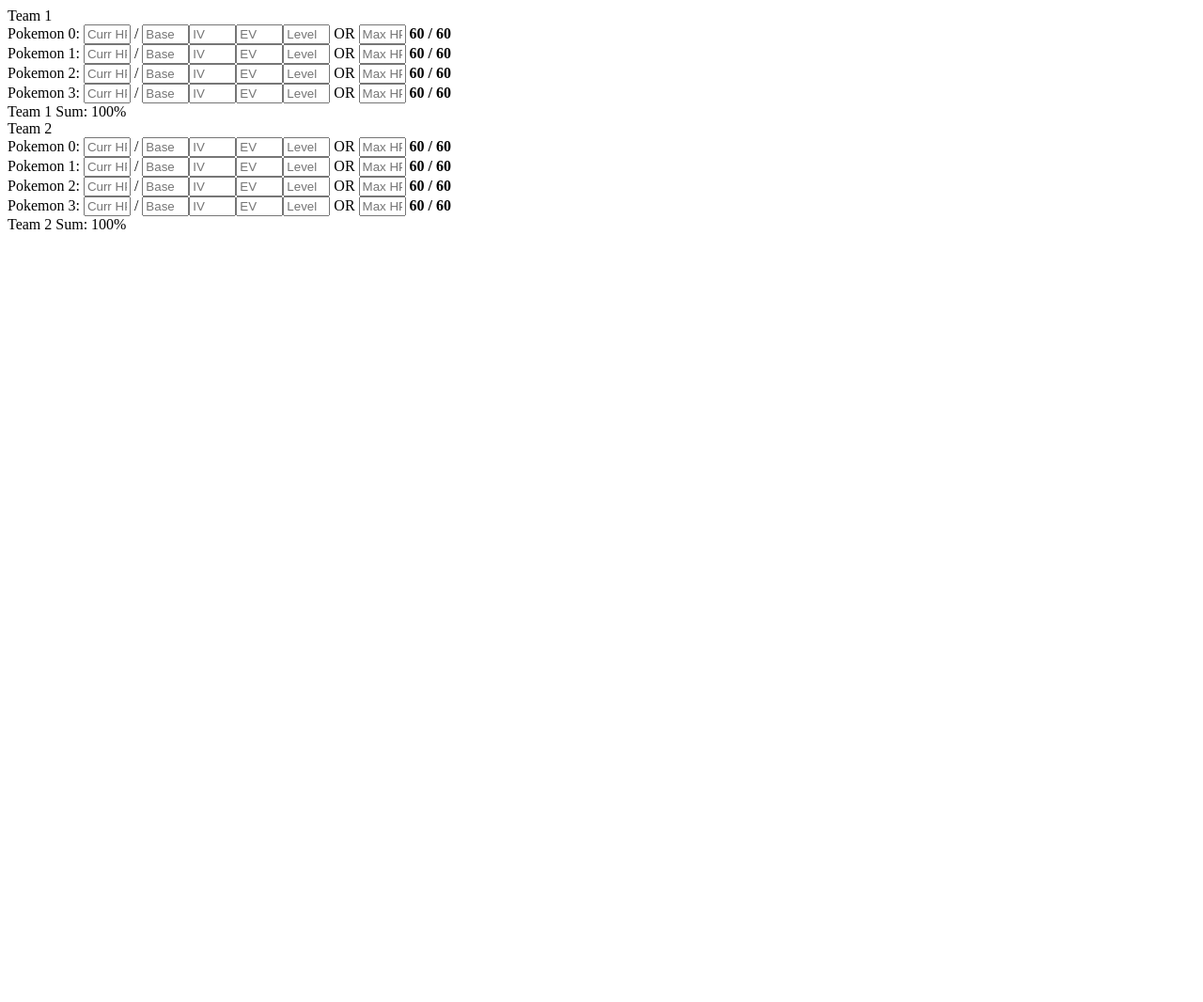
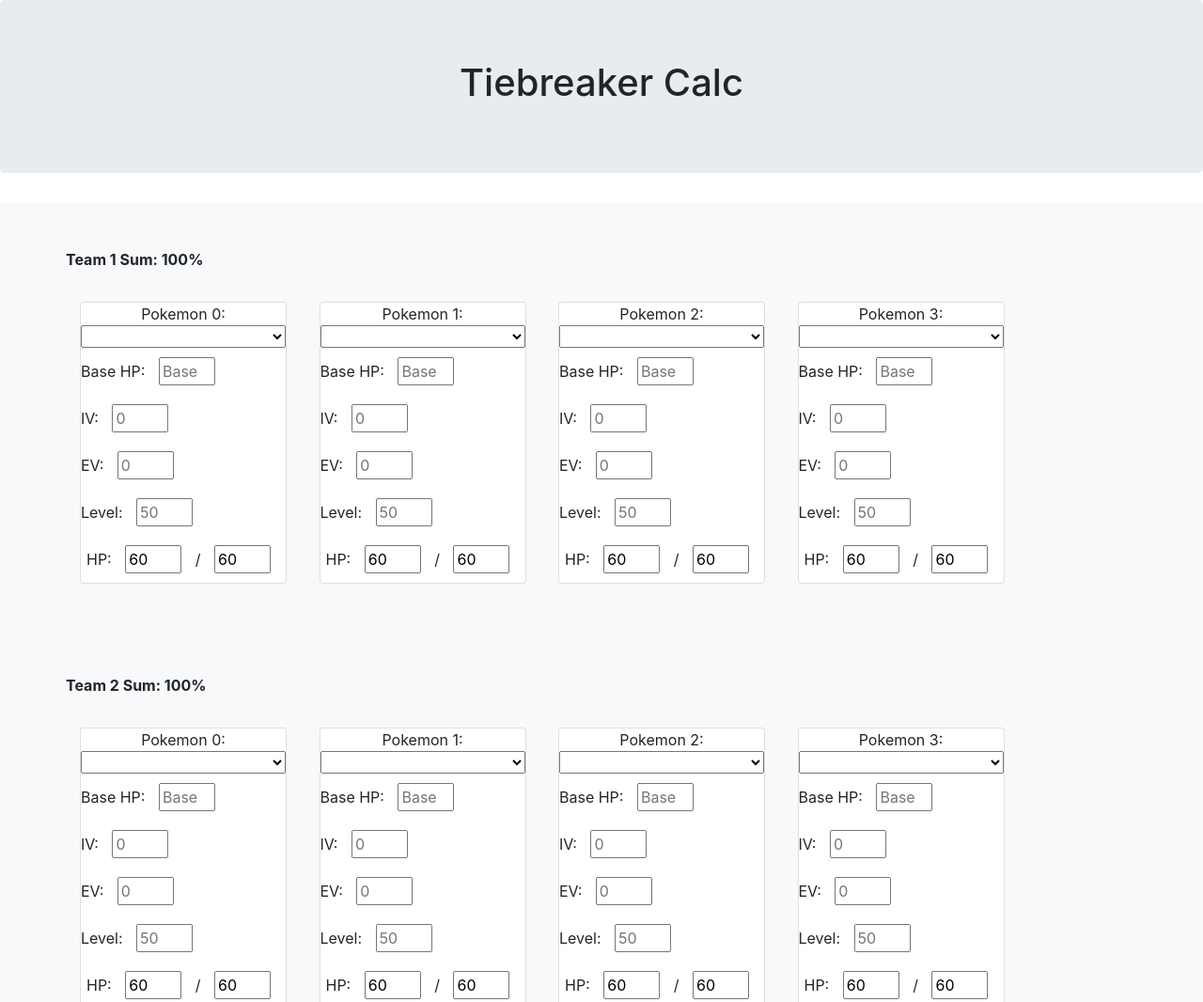
Before and after one commit to GriffinLedingham/pokemon-tiebreak, a plain HTML site: page index.html in a window 1280 px wide. Shown: the top 1066 px of the page at 94% size. Before the commit the page ends 800 px from the top, so only its background shows below. Drawn offline with nearby package versions, Linux system fonts and the light colour scheme; no server answers.

Commit message:
More quick garbage code to make this functional.

```diff
--- a/index.html
+++ b/index.html
@@ -1,24 +1,82 @@
 <script
-  src="https://code.jquery.com/jquery-3.5.1.slim.min.js"
-  integrity="sha256-4+XzXVhsDmqanXGHaHvgh1gMQKX40OUvDEBTu8JcmNs="
+  src="https://code.jquery.com/jquery-3.5.1.min.js"
+  integrity="sha256-9/aliU8dGd2tb6OSsuzixeV4y/faTqgFtohetphbbj0="
   crossorigin="anonymous"></script>
+<link rel="stylesheet" href="https://stackpath.bootstrapcdn.com/bootstrap/4.4.1/css/bootstrap.min.css" integrity="sha384-Vkoo8x4CGsO3+Hhxv8T/Q5PaXtkKtu6ug5TOeNV6gBiFeWPGFN9MuhOf23Q9Ifjh" crossorigin="anonymous">
+
 <style>
 input {
-  display:inline-block;
-  width:50px;
+  margin:10px;
+  width:60px;
 }
 </style>
-Team 1<br>
-<div id="team1"></div>
-<div>
-  Team 1 Sum: <span id="team1_tot"></span>
-</div>
-Team 2 <br>
-<div id="team2"></div>
-<div>
-  Team 2 Sum: <span id="team2_tot"></span>
-</div>
+<main role="main">
+
+  <section class="jumbotron text-center">
+    <div class="container">
+      <h1 class="jumbotron-heading">
+        Tiebreaker Calc
+      </h1>
+    </div>
+  </section>
+  <div class="album py-5 bg-light">
+    <div class="container">
+      <div class="row">
+        <p><b>Team 1 Sum: <span id="team1_tot"></span></b></p>
+        <div id="team1"></div>
+      </div>
+    </div>
+  </div>
+
+  <div class="album py-5 bg-light">
+    <div class="container">
+      <div class="row">
+        <p><b>Team 2 Sum: <span id="team2_tot"></span></b></p>
+        <div id="team2"></div>
+      </div>
+    </div>
+  </div>
+</main>
 <script>
+let initialRendered = false
+let allPokemon = []
+$.ajax('https://pokeapi.co/api/v2/pokemon?offset=0&limit=10000').done((body) => {
+  console.log(body)
+  allPokemon = body.results
+  allPokemon.unshift({'name': 'no pokemon', 'url': ''})
+  renderAllDD()
+})
+
+$(document).on('change', '.pokemon-dd', function(e) {
+  let team = $(this).data('team')
+  let num = $(this).data('num')
+  $.ajax($(this).val()).done((body) => {
+    $(`#${team}_${num}_img`).html(`<img style="height: 50px;vertical-align: middle;" src="${body.sprites.front_default}" />`)
+    $(`#p${num}t${team}_base`).val(body.stats[0].base_stat)
+    let max = calcMaxHP(
+      parseInt($(`#p${num}t${team}_base`).val()) || 0,
+      parseInt($(`#p${num}t${team}_ev`).val()) || 0,
+      parseInt($(`#p${num}t${team}_iv`).val()) || 0,
+      parseInt($(`#p${num}t${team}_level`).val()) || 50,
+    )
+    $(`#p${num}t${team}_curr`).val(max)
+    $(`#p${num}t${team}_max_force`).val(max)
+    doCalc()
+  })
+})
+
+function renderAllDD() {
+  for(let teamId = 1;teamId <= 2; teamId++) {
+    for(let i = 0; i< 4;i++) {
+      for(let j = 0, listLen = allPokemon.length; j < listLen; j++) {
+        $(`#pokemon_dd_${teamId}_${i}`).append(`
+          <option value="${allPokemon[j].url}">${allPokemon[j].name}</option>
+        `)
+      }
+    }
+  }
+}
+
 function calcMaxHP(base, evs, ivs, level) {
   let total;
   if (base === 1) {
@@ -32,7 +90,7 @@ function calcMaxHP(base, evs, ivs, level) {
   return total;
 }
 
-function doCalc() {
+function doCalc(e) {
 	for(let teamId = 1;teamId <= 2; teamId++) {
   	let teamSum = 0
     let teamSumMax = 0
@@ -43,16 +101,19 @@ function doCalc() {
       	parseInt($(`#p${i}t${teamId}_iv`).val()) || 0,
       	parseInt($(`#p${i}t${teamId}_level`).val()) || 50,
       )
-      if($(`#p${i}t${teamId}_max_force`).val() != '') {
-      	max = parseInt($(`#p${i}t${teamId}_max_force`).val())
-      }
-      let cur = ($(`#p${i}t${teamId}_curr`).val() != '') ? parseInt($(`#p${i}t${teamId}_curr`).val()) : max
+      let currDefault = 0
+      if(!initialRendered) currDefault = max
+      let cur = Math.min(max,($(`#p${i}t${teamId}_curr`).val() != '') ? parseInt($(`#p${i}t${teamId}_curr`).val()) : currDefault)
+      if(e != undefined && $(e.target).data('field') != 'curr-hp') cur = max
       let per = (100*cur/max)
-      console.log(cur,max,per)
       teamSum += cur
       teamSumMax += max
-    	$(`#p${i}t${teamId}_curr_final`).text(cur)
-    	$(`#p${i}t${teamId}_hp`).text(max)
+      if(e == undefined || $(e.target).data('field') != 'curr-hp') {
+        $(`#p${i}t${teamId}_curr`).val(cur)
+      }
+      if(e == undefined || $(e.target).data('field') != 'max') {
+        $(`#p${i}t${teamId}_max_force`).val(max)
+      }
     	//$(`#p${i}t${teamId}_per`).text(per.toString() + '%')
     }
     $(`#team${teamId}_tot`).text((100*teamSum/teamSumMax).toString() + '%')
@@ -63,15 +124,30 @@ for(let teamId = 1;teamId <= 2; teamId++) {
 
   for(let i = 0; i< 4;i++) {
   $(`#team${teamId}`).append(`
-    Pokemon ${i}: <input id="p${i}t${teamId}_curr" placeholder="Curr HP" /> / <input id="p${i}t${teamId}_base" placeholder="Base" /><input id="p${i}t${teamId}_iv" placeholder="IV" /><input id="p${i}t${teamId}_ev" placeholder="EV" /><input id="p${i}t${teamId}_level" placeholder="Level" /> OR <input id="p${i}t${teamId}_max_force" placeholder="Max HP" /> <b><span id="p${i}t${teamId}_curr_final"></span> / <span id="p${i}t${teamId}_hp"></span> <!--(<span id="p${i}t${teamId}_per"></span>)--></b><br>
+            <div class="col-md-2" style="display:inline-block;min-width:250px;text-align:center;">
+              <div class="card md-2 box-shadow">
+                <span id="${teamId}_${i}_img"></span>
+    Pokemon ${i}:
+    <select id="pokemon_dd_${teamId}_${i}" class="pokemon-dd" data-team="${teamId}" data-num="${i}"></select>
+    <div style="text-align:left">
+      <div>Base HP: <input id="p${i}t${teamId}_base" placeholder="Base" data-field="base" type="number" /></div>
+      <div>IV: <input id="p${i}t${teamId}_iv" placeholder="0" data-field="iv" type="number" /></div>
+      <div>EV: <input id="p${i}t${teamId}_ev" placeholder="0" data-field="ev" type="number" /></div>
+      <div>Level: <input id="p${i}t${teamId}_level" placeholder="50" data-field="level" type="number"/></div>
+    </div>
+    <div><div>HP: <input id="p${i}t${teamId}_curr" data-field="curr-hp" placeholder="Curr HP" type="number" min=0 /> / <input id="p${i}t${teamId}_max_force" data-field="max" placeholder="Max HP" type="number" /></div>
+    </div></div>
   `)
   }
 }
 
-$(document).on('keyup', () => {
-	doCalc()
+$(document).on('keyup change', (e) => {
+  console.log(e)
+	doCalc(e)
 })
 
 doCalc()
 
+initialRendered = true
+
 </script>
```
